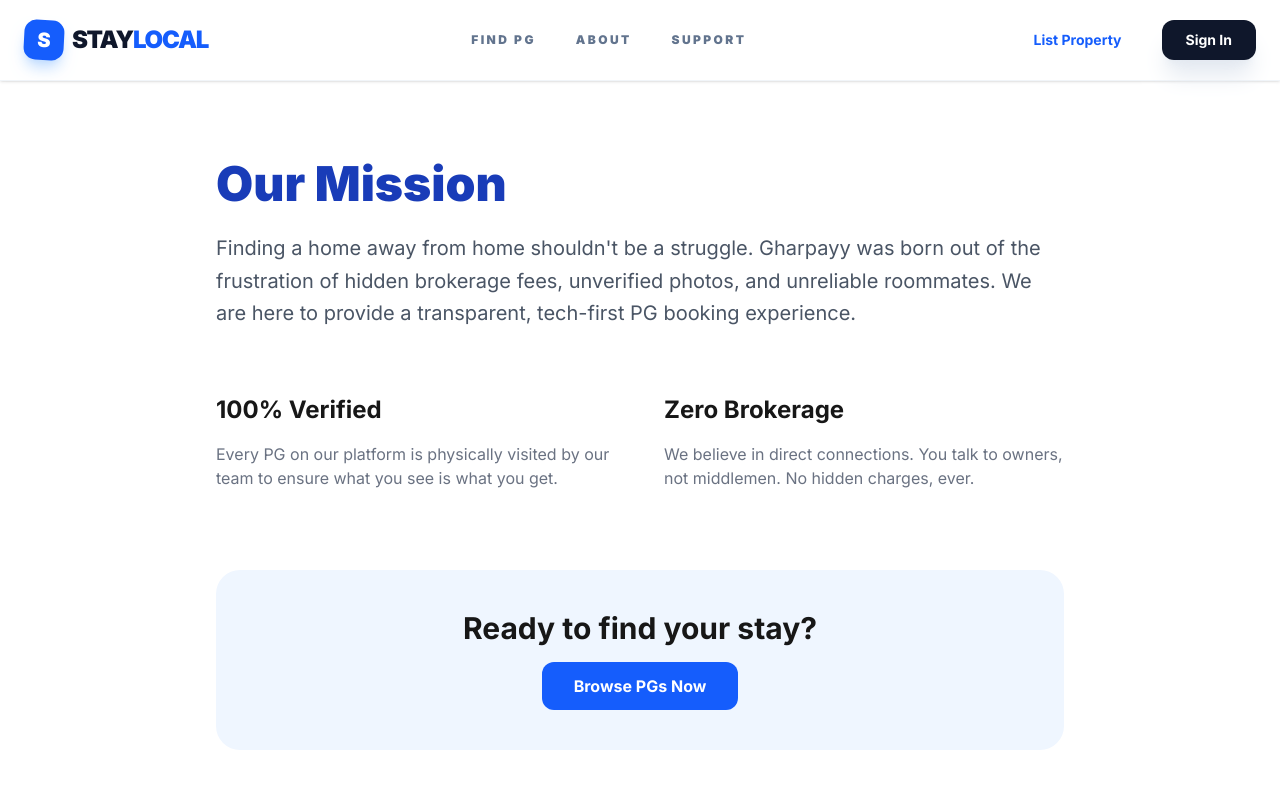
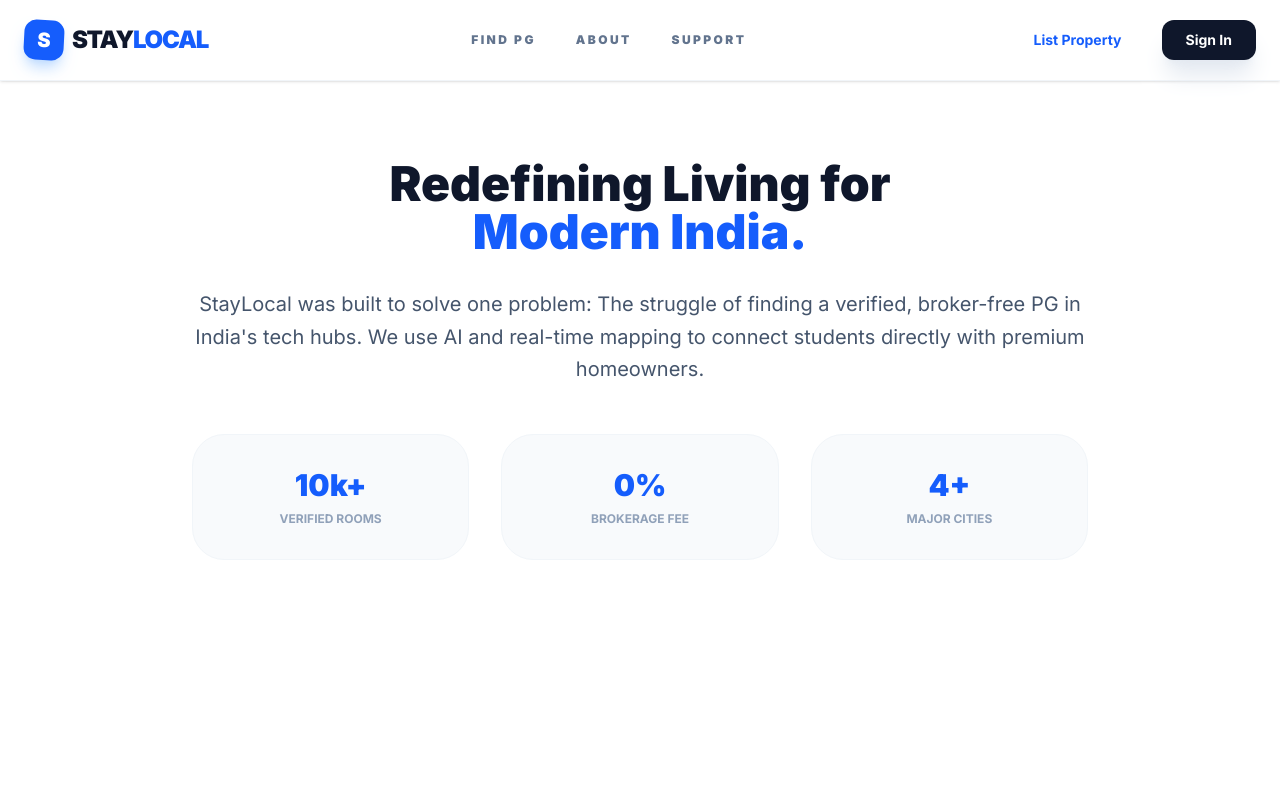
Before and after one commit to Hemavardhan891/Staylocal, a Next.js app: page /about in a window 1280 px wide. Shown: the top 800 px of the page. Built offline with nearby package versions, Linux system fonts and the light colour scheme.

Commit message:
Final: Added About page and Professional README

```diff
--- a/src/app/about/page.tsx
+++ b/src/app/about/page.tsx
@@ -1,39 +1,34 @@
-// src/app/about/page.tsx
-import SEO from '@/components/SEO';
+'use client';
+import { motion } from 'framer-motion';
 
 export default function AboutPage() {
   return (
-    <main className="min-h-screen bg-white">
-      <SEO
-        title="About Us | Gharpayy - India's Trusted PG Network"
-        description="Learn how Gharpayy is revolutionizing the PG search experience for students and professionals."
-        location="India"
-      />
-
-      <div className="max-w-4xl mx-auto py-20 px-6">
-        <h1 className="text-5xl font-black text-blue-800 mb-6">Our Mission</h1>
-        <p className="text-xl text-gray-600 leading-relaxed mb-10">
-          Finding a home away from home shouldn't be a struggle. Gharpayy was born out of
-          the frustration of hidden brokerage fees, unverified photos, and unreliable roommates.
-          We are here to provide a transparent, tech-first PG booking experience.
+    <main className="min-h-screen bg-white py-20 px-6">
+      <div className="max-w-4xl mx-auto text-center">
+        <motion.h1
+          initial={{ opacity: 0, y: 20 }} animate={{ opacity: 1, y: 0 }}
+          className="text-5xl font-black text-slate-900 mb-8"
+        >
+          Redefining Living for <br/><span className="text-blue-600">Modern India.</span>
+        </motion.h1>
+        <p className="text-xl text-slate-600 leading-relaxed mb-12">
+          StayLocal was built to solve one problem: The struggle of finding a verified,
+          broker-free PG in India's tech hubs. We use AI and real-time mapping to
+          connect students directly with premium homeowners.
         </p>
-
-        <div className="grid grid-cols-1 md:grid-cols-2 gap-12 mt-16">
-          <div className="space-y-4">
-            <h3 className="text-2xl font-bold">100% Verified</h3>
-            <p className="text-gray-500">Every PG on our platform is physically visited by our team to ensure what you see is what you get.</p>
+        <div className="grid grid-cols-1 md:grid-cols-3 gap-8">
+          <div className="p-8 bg-slate-50 rounded-[2rem] border border-slate-100">
+            <h3 className="text-3xl font-black text-blue-600">10k+</h3>
+            <p className="font-bold text-slate-400 uppercase text-xs mt-2">Verified Rooms</p>
           </div>
-          <div className="space-y-4">
-            <h3 className="text-2xl font-bold">Zero Brokerage</h3>
-            <p className="text-gray-500">We believe in direct connections. You talk to owners, not middlemen. No hidden charges, ever.</p>
+          <div className="p-8 bg-slate-50 rounded-[2rem] border border-slate-100">
+            <h3 className="text-3xl font-black text-blue-600">0%</h3>
+            <p className="font-bold text-slate-400 uppercase text-xs mt-2">Brokerage Fee</p>
           </div>
-        </div>
-
-        <div className="mt-20 p-10 bg-blue-50 rounded-3xl text-center">
-          <h2 className="text-3xl font-bold mb-4">Ready to find your stay?</h2>
-          <a href="/" className="inline-block bg-blue-600 text-white px-8 py-3 rounded-xl font-bold hover:bg-blue-700 transition">
-            Browse PGs Now
-          </a>
+          <div className="p-8 bg-slate-50 rounded-[2rem] border border-slate-100">
+            <h3 className="text-3xl font-black text-blue-600">4+</h3>
+            <p className="font-bold text-slate-400 uppercase text-xs mt-2">Major Cities</p>
+          </div>
         </div>
       </div>
     </main>
```
Also changed, not shown: 1 other file (tests, documents, lock files or other folders).
